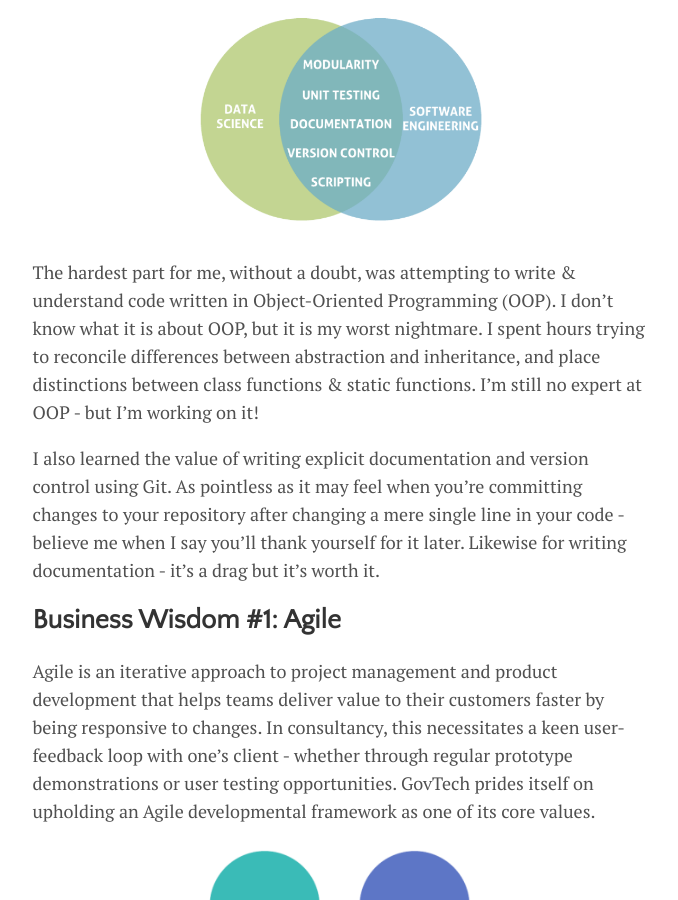
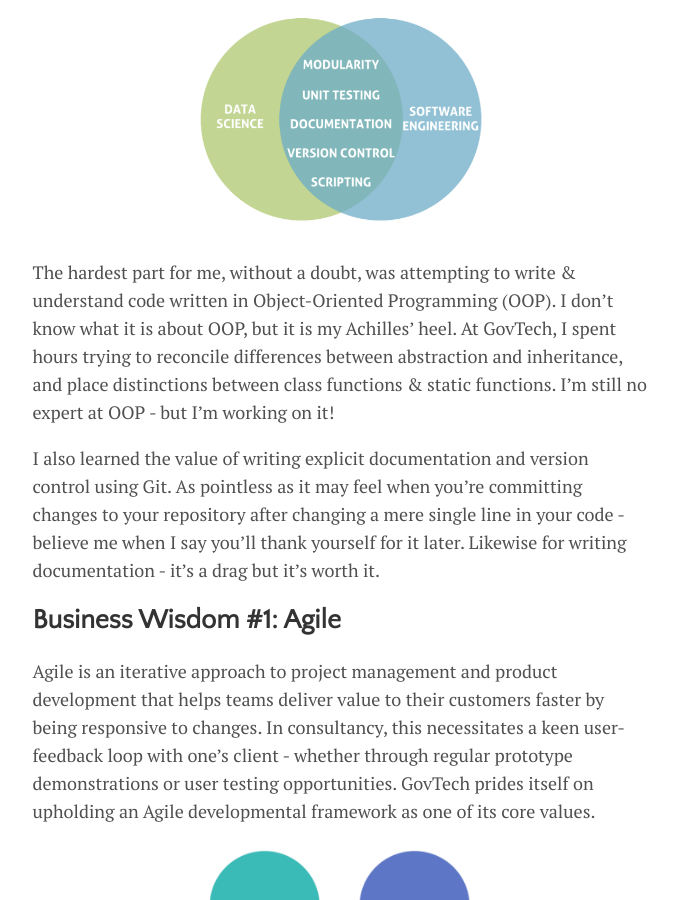
Before and after one commit to shreyasriram4/shreyasriram4.github.io, a Jekyll site: the page built from _posts/2022-11-14-govtech-internship.md, in a window 1280 px wide and 900 px high, scrolled down 4258 px. Shown: the whole window, without its empty margins (300-978 px from the left). Built offline with Jekyll 4.4.1, drawn with Linux system fonts in a browser that asks for light colours.

Commit message:
Update 2022-11-14-govtech-internship.md

```diff
--- a/_posts/2022-11-14-govtech-internship.md
+++ b/_posts/2022-11-14-govtech-internship.md
@@ -66,7 +66,7 @@ In no way did I expect one of my major takeaways from my internship as a “Data
 
 </div>
 
-The hardest part for me, without a doubt, was attempting to write & understand code written in Object-Oriented Programming (OOP). I don't know what it is about OOP, but it is my worst nightmare. I spent hours trying to reconcile differences between abstraction and inheritance, and place distinctions between class functions & static functions. I'm still no expert at OOP - but I'm working on it!
+The hardest part for me, without a doubt, was attempting to write & understand code written in Object-Oriented Programming (OOP). I don't know what it is about OOP, but it is my Achilles' heel. At GovTech, I spent hours trying to reconcile differences between abstraction and inheritance, and place distinctions between class functions & static functions. I'm still no expert at OOP - but I'm working on it!
 
 I also learned the value of writing explicit documentation and version control using Git. As pointless as it may feel when you're committing changes to your repository after changing a mere single line in your code - believe me when I say you'll thank yourself for it later. Likewise for writing documentation - it's a drag but it's worth it.
 
```
